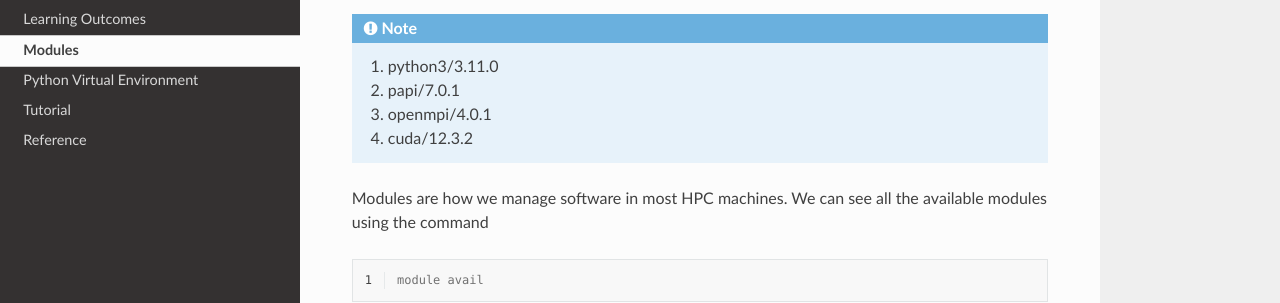
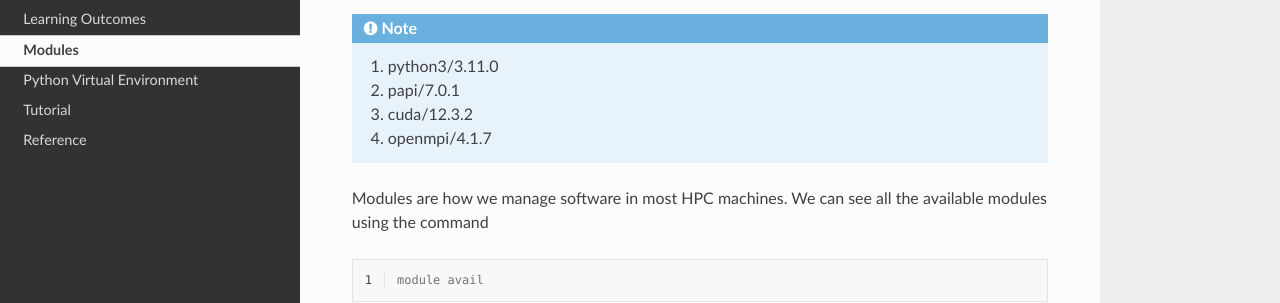
Before and after one commit to NCI900-Training-Organisation/intro-to-parallel-programming, a Sphinx documentation site: the page built from docs/source/modules.rst, in a window 1280 px wide and 981 px high. Shown: the part 146-449 px from the top of the window. Built offline with Sphinx 7.4.7 and the Read the Docs theme 3.1.0, drawn with Linux system fonts in a browser that asks for light colours.

Commit message:
modules updated

```diff
--- a/docs/source/modules.rst
+++ b/docs/source/modules.rst
@@ -4,8 +4,8 @@ Modules
 .. note::
  1.  python3/3.11.0
  2.  papi/7.0.1
- 3.  openmpi/4.0.1
- 4.  cuda/12.3.2
+ 3.  cuda/12.3.2
+ 4.  openmpi/4.1.7
 
 Modules are how we manage software in most HPC machines. We can see all the available modules using the command
 
```
